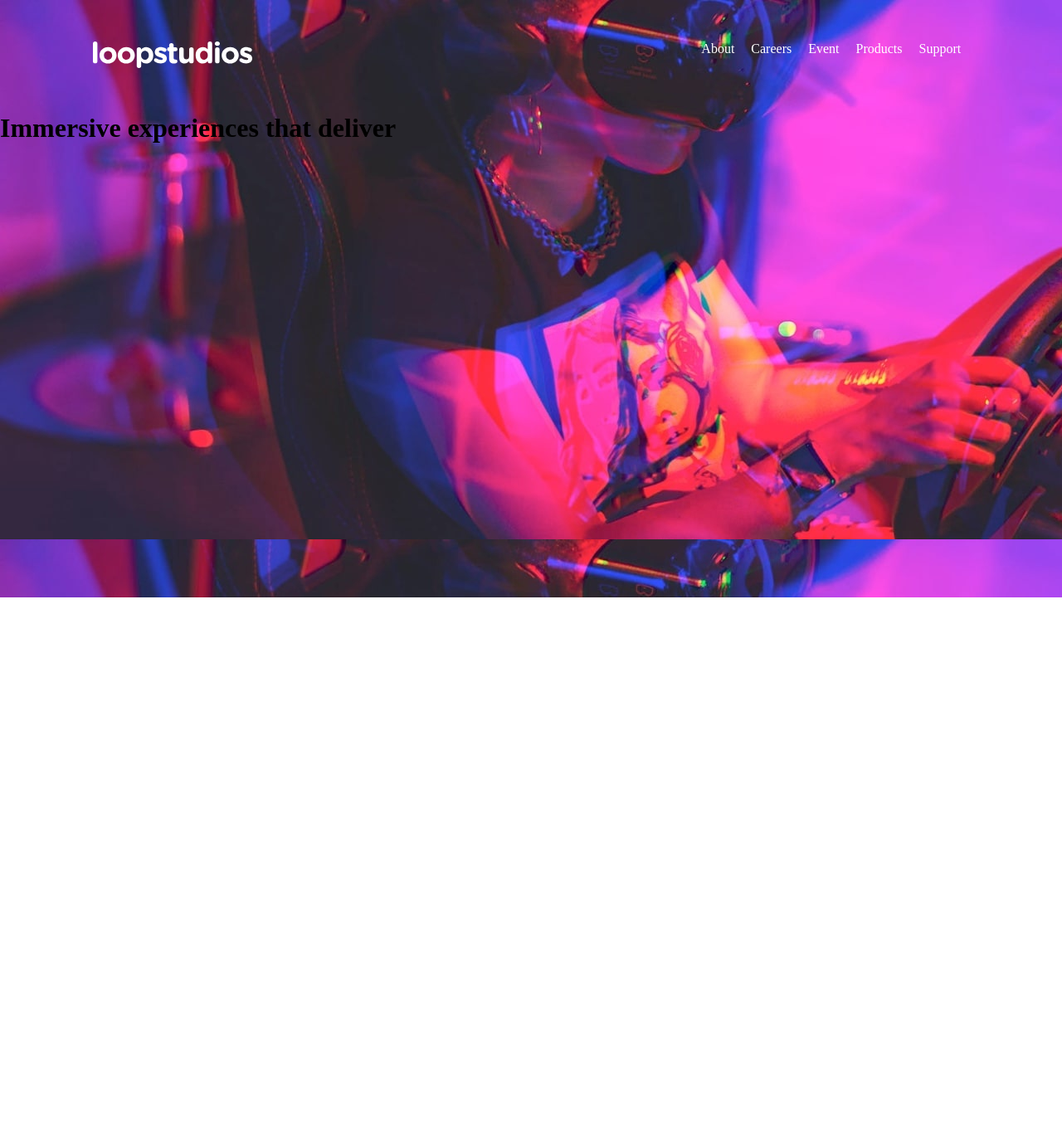
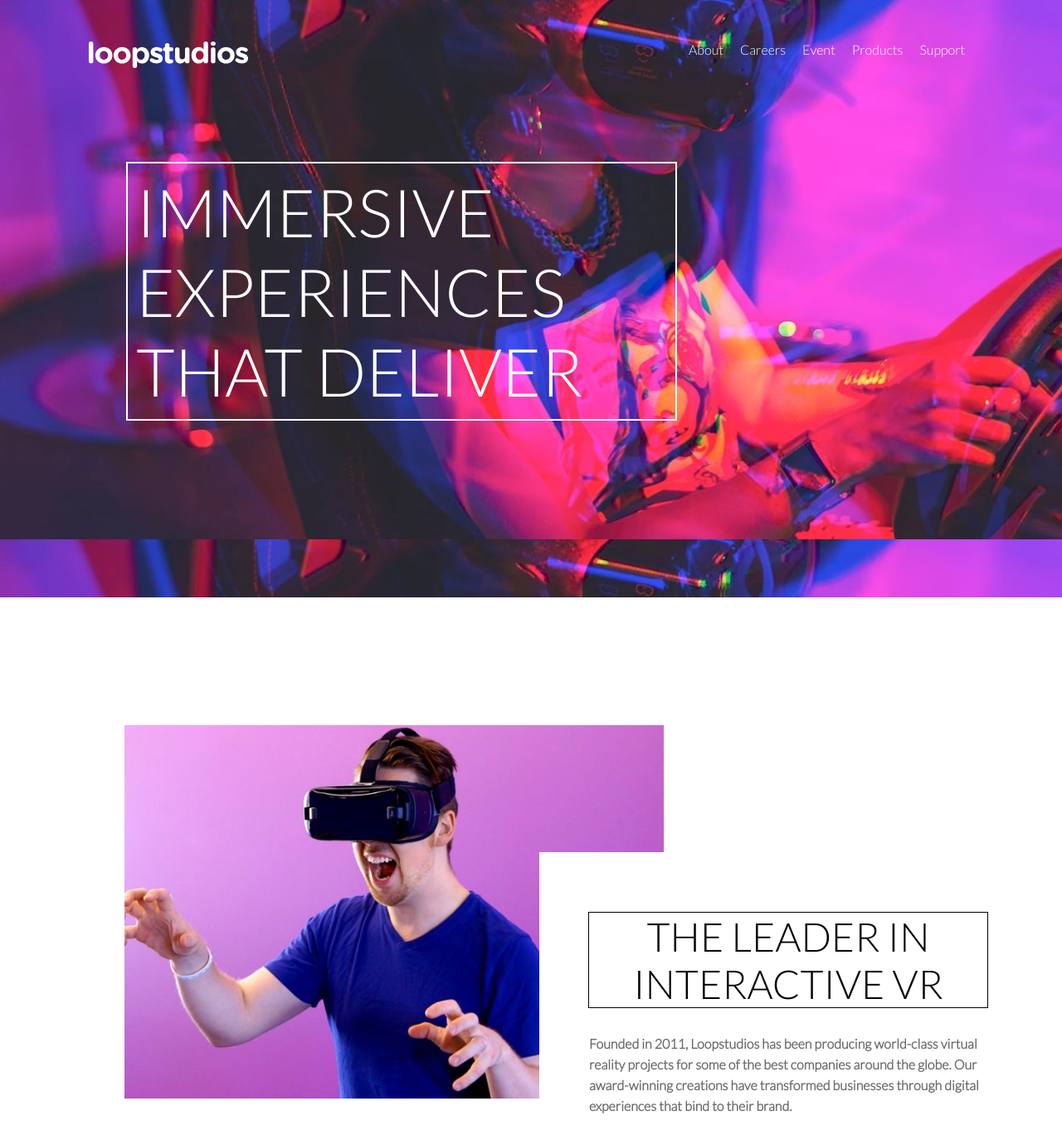
Before and after one commit to deweydc/loop-studio, a React (Create React App) app: page / in a window 1280 px wide. Shown: the top 1380 px of the page at 83% size. Before the commit the page ends 800 px from the top, so only its background shows below. Built offline with nearby package versions, Linux system fonts and the light colour scheme.

Commit message:
interactive component

```diff
--- a/public/index.html
+++ b/public/index.html
@@ -1,14 +1,15 @@
 <!DOCTYPE html>
 <html lang="en">
+
 <head>
   <meta charset="utf-8" />
   <link rel="icon" href="%PUBLIC_URL%/favicon.ico" />
+  <link rel="preconnect" href="https://fonts.gstatic.com">
+  <link rel="preconnect" href="https://fonts.gstatic.com">
+  <link href="https://fonts.googleapis.com/css2?family=Lato:wght@100;300&display=swap" rel="stylesheet">
   <meta name="viewport" content="width=device-width, initial-scale=1" />
   <meta name="theme-color" content="#000000" />
-    <meta
-      name="description"
-      content="Web site created using create-react-app"
-    />
+  <meta name="description" content="Web site created using create-react-app" />
   <link rel="apple-touch-icon" href="%PUBLIC_URL%/logo192.png" />
   <!--
       manifest.json provides metadata used when your web app is installed on a
@@ -26,6 +27,7 @@
     -->
   <title>React App</title>
 </head>
+
 <body>
   <noscript>You need to enable JavaScript to run this app.</noscript>
   <div id="root"></div>
@@ -40,4 +42,5 @@
       To create a production bundle, use `npm run build` or `yarn build`.
     -->
 </body>
+
 </html>
--- a/src/App.css
+++ b/src/App.css
@@ -1,4 +1,5 @@
 *{
   margin: 0;
   padding: 0;
+  font-family: 'Lato', sans-serif;
 }
--- a/src/App.js
+++ b/src/App.js
@@ -1,14 +1,15 @@
 import './App.css';
-
 import Hero from './Hero';
+import Content from './Content';
 
 function App() {
   return (
     <div className="App">
 
       <Hero />
+      <Content />
       {/* <Nav />
-      <Content />
+
       <Showcase />
       <Footer /> */}
 
--- /dev/null
+++ b/src/Content.css
@@ -0,0 +1,52 @@
+.content{
+    min-height: 120vh;
+    width: 100%;
+    display: flex;
+    justify-content: center;
+    align-items: center;
+}
+.content__info{
+    position: relative;
+    width: 100%;
+
+
+}
+.content__img{
+    width: 650px;
+    height: 450px;
+    position: relative;
+    top: 100px;
+    left: 150px;
+
+}
+.content__infoContainer{
+    width: 600px;
+    min-height: 400px;
+    height: auto;
+    position: relative;
+    bottom: 200px;
+    left: 650px;
+    background-color: white;
+    display: flex;
+    flex-direction: column;
+    justify-content: center;
+    align-items: center;
+}
+
+.content__title{
+    border: 1px solid black;
+    font-size: 3em;
+    margin: 10px auto 20px;
+    width: 80%;
+    text-align: center;
+    text-transform: uppercase;
+    font-weight: 300;
+}
+
+.content__info-content{
+    margin: 10px auto 20px;
+    width: 80%;
+    line-height: 25px;
+    color: rgb(105, 105, 105);
+    font-weight: 800;
+}
--- /dev/null
+++ b/src/Content.jsx
@@ -0,0 +1,28 @@
+import React from 'react';
+import VRImage from './images/desktop/image-interactive.jpg';
+import './Content.css'
+
+
+function Content() {
+    return (
+        <div className='content'>
+
+            <div className="content__info">
+
+                <div className="content__imgContainer">
+                    <img className='content__img' src={VRImage} alt="test" />
+                </div>
+                <div className="content__infoContainer">
+                    <h1 className="content__title">The leader in interactive VR</h1>
+                    <p className="content__info-content">
+                        Founded in 2011, Loopstudios has been producing world-class virtual reality projects for some of the best companies around the globe. Our award-winning creations have transformed businesses through digital experiences that bind to their brand.
+                    </p>
+                </div>
+
+            </div>
+
+        </div>
+    )
+}
+
+export default Content
--- a/src/Hero/jumbotron.module.css
+++ b/src/Hero/hero.module.css
@@ -1,3 +1,9 @@
+a{
+    color: white;
+    text-decoration: none;
+    padding: 10px;
+    font-size: 1em;
+}
 .logo{
     width: 500px;
     margin: 50px;
@@ -6,20 +12,22 @@
     background-image: url(../images/desktop/image-hero.jpg);
     height: 90vh;
 }
-
 .flex{
     display: flex;
     justify-content: space-around;
 }
-
 .navLinks{
     display: flex;
     margin: 50px;
-
 }
-a{
+.title{
     color: white;
-    text-decoration: none;
+    border: 2px solid white;
     padding: 10px;
-    font-size: 1em;
+    font-size: 5em;
+    font-weight: 300;
+    width: 8em;
+    margin: .75em 1.9em;
+    text-transform: uppercase;
+    font-family: 'Lato', sans-serif;
 }
--- a/src/Hero/index.jsx
+++ b/src/Hero/index.jsx
@@ -1,6 +1,6 @@
 import React from 'react';
 import Logo from './logo.svg';
-import styles from './jumbotron.module.css';
+import styles from './hero.module.css';
 
 export default function Hero() {
     return (
@@ -11,25 +11,25 @@ export default function Hero() {
                     <img src={Logo} alt="" />
                 </div>
                 <div className={styles.navLinks}>
-                    <div className="nav-link">
+                    <div className={styles.navLink}>
                         <a href="#">About</a>
                     </div>
-                    <div className="nav-link">
+                    <div className={styles.navLink}>
                         <a href="#">Careers</a>
                     </div>
-                    <div className="nav-link">
+                    <div className={styles.navLink}>
                         <a href="#">Event</a>
                     </div>
-                    <div className="nav-link">
+                    <div className={styles.navLink}>
                         <a href="#">Products</a>
                     </div>
-                    <div className="nav-link">
+                    <div className={styles.navLink}>
                         <a href="#">Support</a>
                     </div>
                 </div>
             </div>
 
-            <h1 className="title">Immersive experiences that deliver</h1>
+            <h1 className={styles.title}>Immersive experiences that deliver</h1>
         </div>
 
 
```
Lines whose indentation alone changed are shown as unchanged.
